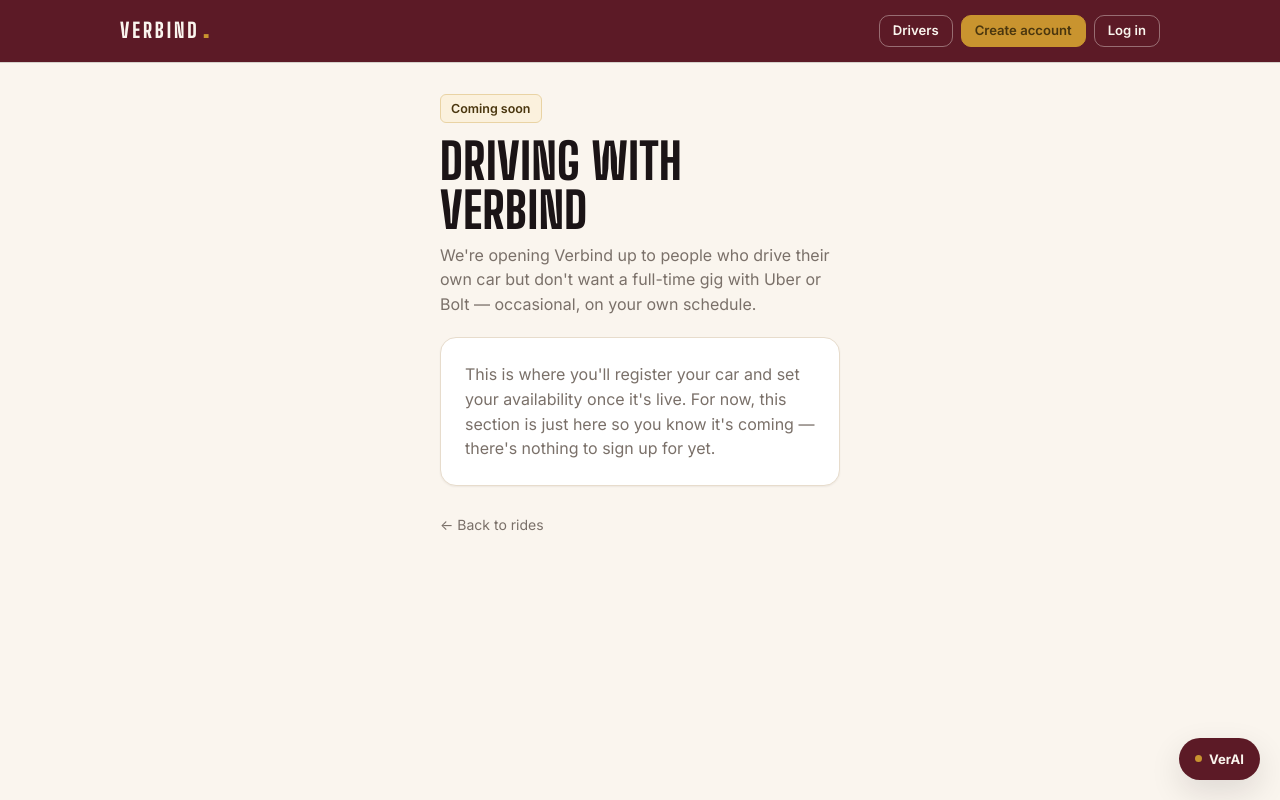
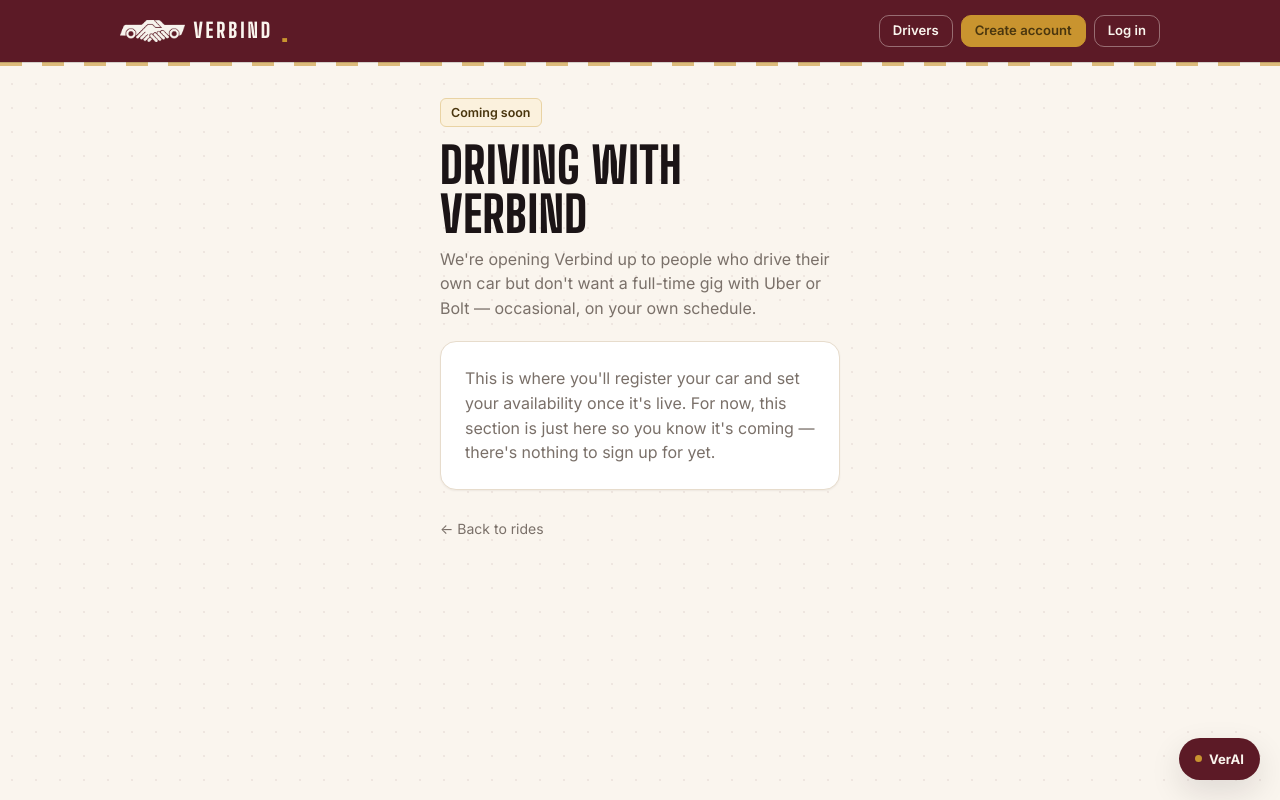
Before and after one commit to Smile-Crafts/Verbind, a Django app: page /drivers/ in a window 1280 px wide. Run offline with Django 5.2, Linux system fonts and the light colour scheme.

Commit message:
Add real logo, background texture, and page entrance animation

```diff
--- a/trips/static/trips/verbind.css
+++ b/trips/static/trips/verbind.css
@@ -43,7 +43,9 @@ html { -webkit-text-size-adjust: 100%; }
 
 body {
   margin: 0;
-  background: var(--cream);
+  background-color: var(--cream);
+  background-image: radial-gradient(rgba(92, 26, 38, .07) 1px, transparent 1px);
+  background-size: 24px 24px;
   color: var(--ink);
   font-family: var(--font-body);
   font-size: 16px;
@@ -113,9 +115,10 @@ h3 { font-size: 1.3rem; font-weight: 700; text-transform: none; letter-spacing:
   color: var(--cream);
   text-decoration: none;
   display: inline-flex;
-  align-items: baseline;
-  gap: 3px;
+  align-items: center;
+  gap: 8px;
 }
+.wordmark__mark { height: 22px; width: auto; display: block; }
 .wordmark:hover { color: #fff; }
 .wordmark__dot { color: var(--gold); font-size: 1.5em; line-height: 0; }
 
@@ -688,6 +691,32 @@ select {
 .rides > *:nth-child(5) { animation-delay: .2s; }
 .rides > *:nth-child(n+6) { animation-delay: .25s; }
 
+/* A thin strip of scrolling lane-markings under the header — the first
+   thing that reads "road" before anyone has read a word of text. */
+.road-strip {
+  height: 4px;
+  background-image: repeating-linear-gradient(
+    90deg, var(--gold) 0 22px, transparent 22px 42px
+  );
+  background-size: 84px 100%;
+  opacity: .6;
+  animation: road-scroll 1.1s linear infinite;
+}
+@keyframes road-scroll {
+  from { background-position: 0 0; }
+  to   { background-position: -84px 0; }
+}
+
+/* Page-load sequence: header drops in, then the hero content rises after
+   it, so the "road" strip and logo register before any body text does. */
+.road-enter .topbar { animation: road-drop .48s cubic-bezier(.2, .8, .2, 1) both; }
+@keyframes road-drop {
+  from { transform: translateY(-100%); }
+  to   { transform: translateY(0); }
+}
+.road-enter .head { animation: rise .5s ease .18s both; }
+.road-enter .search { animation: rise .5s ease .26s both; }
+
 @media (prefers-reduced-motion: reduce) {
   *, *::before, *::after {
     animation-duration: .001ms !important;
--- a/trips/templates/base.html
+++ b/trips/templates/base.html
@@ -4,6 +4,7 @@
     <meta charset="UTF-8">
     <meta name="viewport" content="width=device-width, initial-scale=1.0">
     <meta name="theme-color" content="#5C1A26">
+    <link rel="icon" type="image/png" href="{% static 'trips/img/favicon.png' %}">
     <title>{% block title %}Ride sharing{% endblock %} · Verbind</title>
 
     <link rel="preconnect" href="https://fonts.googleapis.com">
@@ -132,11 +133,14 @@
       };
     </script>
 </head>
-<body>
+<body class="road-enter">
 
 <header class="topbar">
   <div class="wrap topbar__inner">
-    <a class="wordmark" href="{% url 'trip-list' %}">VERBIND<span class="wordmark__dot">.</span></a>
+    <a class="wordmark" href="{% url 'trip-list' %}">
+      <img src="{% static 'trips/img/logo-cream.png' %}" alt="" class="wordmark__mark">
+      VERBIND<span class="wordmark__dot">.</span>
+    </a>
 
     <nav class="topbar__nav">
       {% if user.is_authenticated %}
@@ -167,6 +171,8 @@
   </div>
 </header>
 
+<div class="road-strip" aria-hidden="true"></div>
+
 <main class="{% block main_class %}page{% endblock %}">
   <div class="wrap {% block wrap_class %}{% endblock %}">
     {% if messages %}
```
Also changed, not shown: trips/templates/registration/login.html (+5 -2 lines), trips/templates/registration/signup.html (+5 -2 lines), trips/static/trips/img/favicon.png (added), trips/static/trips/img/logo-burgundy.png (added), trips/static/trips/img/logo-cream.png (added), trips/static/trips/img/logo.png (added).
